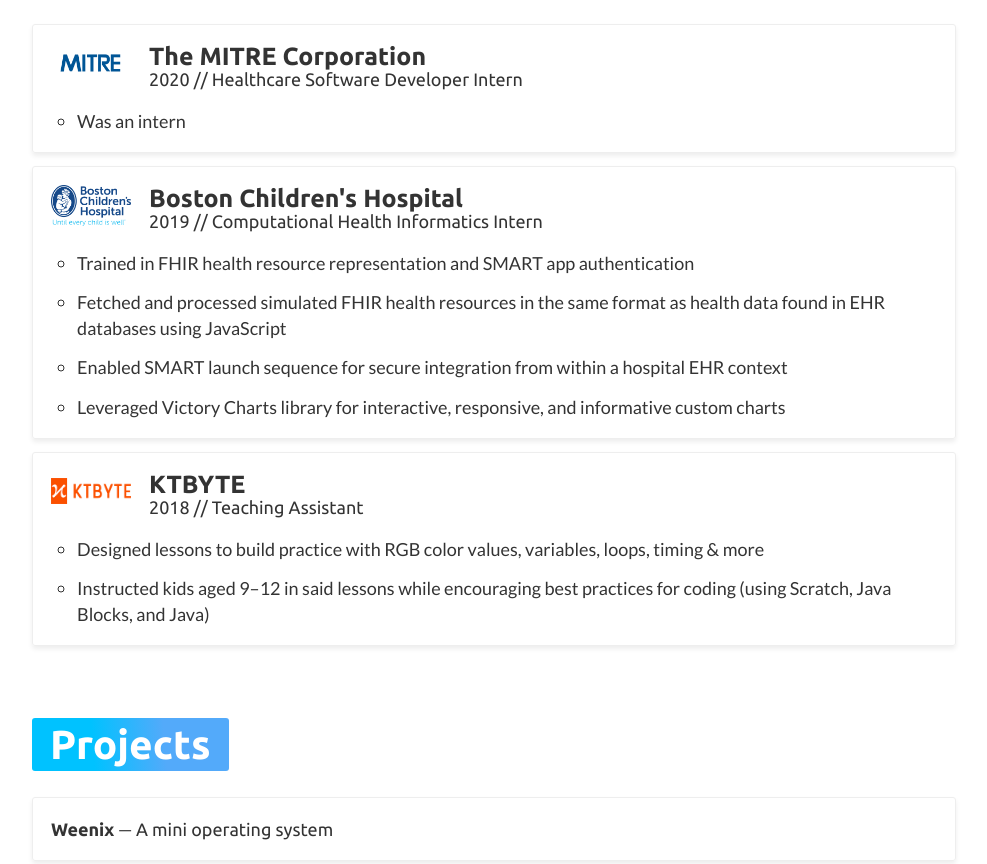
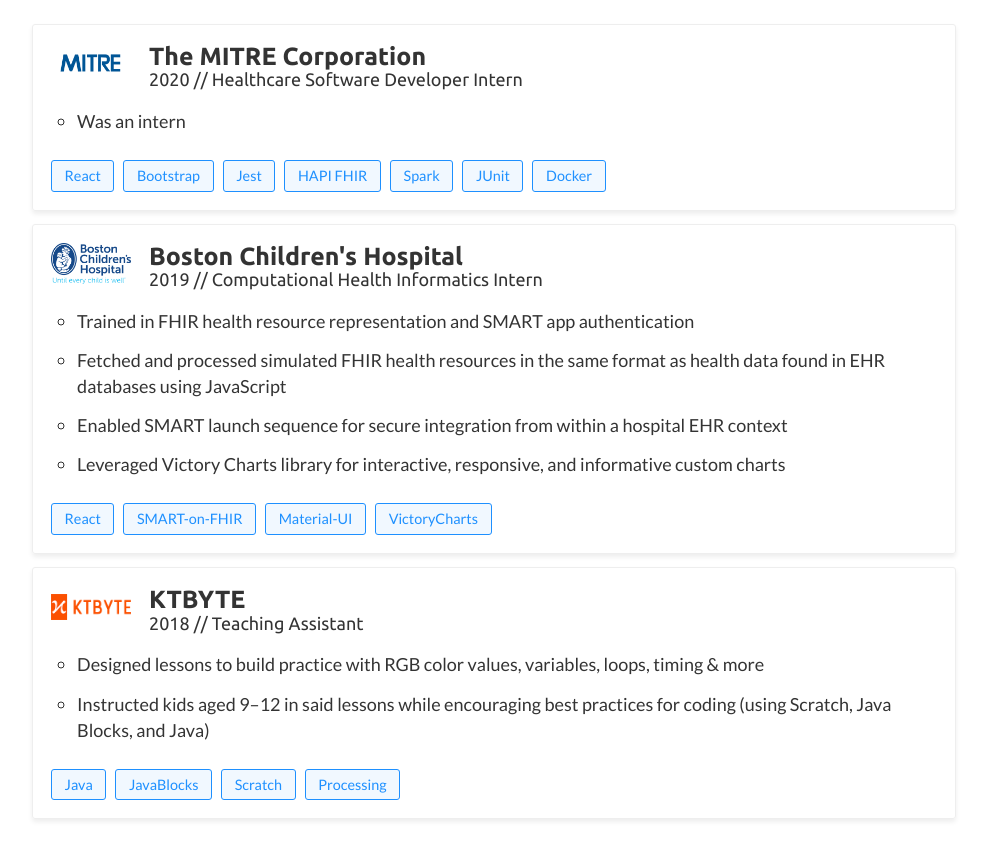
Before and after one commit to jason-crowley/jason-crowley.github.io, a Gatsby site: page / in a window 1280 px wide. Shown: the part 1085-1949 px from the top of the page, without its empty margins (146-1133 px from the left). Built offline with nearby package versions, Linux system fonts and the light colour scheme; Gatsby itself is replaced by a stand-in of ours.

Commit message:
Add tech lists to Projects and Experience

```diff
--- a/src/components/ExperienceCard.js
+++ b/src/components/ExperienceCard.js
@@ -2,6 +2,7 @@ import React from "react"
 import styled from "styled-components"
 
 import * as Card from "./Card"
+import Tech from "./Tech"
 
 const Logo = styled.div`
   margin-right: 1rem;
@@ -22,7 +23,7 @@ const ExperienceHeader = styled(Card.Header)`
   align-items: center;
 `
 
-const ExperienceCard = ({ logo, company, position, children }) => (
+const ExperienceCard = ({ logo, company, position, tech, children }) => (
   <Card.Body as="li">
     <ExperienceHeader>
       <Logo>{logo}</Logo>
@@ -31,7 +32,10 @@ const ExperienceCard = ({ logo, company, position, children }) => (
         <Position>{position}</Position>
       </div>
     </ExperienceHeader>
-    <Card.Content>{children}</Card.Content>
+    <Card.Content>
+      {children}
+      <Tech tech={tech} />
+    </Card.Content>
   </Card.Body>
 )
 
--- a/src/components/ProjectCard.js
+++ b/src/components/ProjectCard.js
@@ -2,6 +2,7 @@ import React, { useState } from "react"
 import styled from "styled-components"
 
 import * as Card from "./Card"
+import Tech from "./Tech"
 
 const Title = styled.h3`
   display: inline-block;
@@ -15,7 +16,7 @@ const Description = styled.h4`
   font-weight: normal;
 `
 
-const ProjectCard = ({ title, description, link, children }) => {
+const ProjectCard = ({ title, description, link, tech, children }) => {
   const [expanded, setExpanded] = useState(false)
   return (
     <Card.Body as="li" onClick={() => setExpanded(expanded => !expanded)}>
@@ -30,6 +31,7 @@ const ProjectCard = ({ title, description, link, children }) => {
             </a>
           )}
           {children}
+          <Tech tech={tech} />
         </Card.Content>
       </Card.Collapse>
     </Card.Body>
--- /dev/null
+++ b/src/components/Tech.js
@@ -0,0 +1,30 @@
+import React from "react"
+import styled from "styled-components"
+
+const TechList = styled.ul`
+  display: flex;
+  flex-wrap: wrap;
+  margin: 0;
+  margin-top: -0.3rem;
+  list-style-type: none;
+`
+
+const TechItem = styled.li`
+  font-size: 0.8rem;
+  margin: 0.3rem 0.5rem 0 0;
+  padding: 0.1rem 0.7rem;
+  background-color: #f1f8ff;
+  color: dodgerblue;
+  border: 0.5px solid dodgerblue;
+  border-radius: 3px;
+`
+
+const Tech = ({ tech }) => (
+  <TechList>
+    {React.Children.map(tech, item => (
+      <TechItem>{item}</TechItem>
+    ))}
+  </TechList>
+)
+
+export default Tech
--- a/src/sections/Experience.js
+++ b/src/sections/Experience.js
@@ -17,6 +17,15 @@ const Experience = () => (
         logo={<MITRELogo />}
         company="The MITRE Corporation"
         position="2020 // Healthcare Software Developer Intern"
+        tech={[
+          "React",
+          "Bootstrap",
+          "Jest",
+          "HAPI FHIR",
+          "Spark",
+          "JUnit",
+          "Docker",
+        ]}
       >
         <ul>
           <li>Was an intern</li>
@@ -26,6 +35,7 @@ const Experience = () => (
         logo={<BCHLogo />}
         company="Boston Children's Hospital"
         position="2019 // Computational Health Informatics Intern"
+        tech={["React", "SMART-on-FHIR", "Material-UI", "VictoryCharts"]}
       >
         <ul>
           <li>
@@ -50,6 +60,7 @@ const Experience = () => (
         logo={<KTBYTELogo />}
         company="KTBYTE"
         position="2018 // Teaching Assistant"
+        tech={["Java", "JavaBlocks", "Scratch", "Processing"]}
       >
         <ul>
           <li>
--- a/src/sections/Projects.js
+++ b/src/sections/Projects.js
@@ -17,6 +17,7 @@ const Projects = () => (
         title="Weenix"
         description="A mini operating system"
         link="https://github.com/brown-cs1690/handout/wiki"
+        tech={["C", "Makefile"]}
       >
         <p>OS Project</p>
         <Weenix />
@@ -25,6 +26,7 @@ const Projects = () => (
         title="SMART Patient Data Analytics"
         description="A patient analytics dashboard for practioners"
         link="https://github.com/jason-crowley/smart-patient-data"
+        tech={["React", "SMART-on-FHIR", "Material-UI", "VictoryCharts"]}
       >
         <p>
           A SMART on FHIR app that allows doctors to view analytics for
@@ -35,6 +37,7 @@ const Projects = () => (
       <ProjectCard
         title="StormRouter"
         description="A weather-aware road trip planner"
+        tech={["Spark", "jQuery", "Mapbox", "JUnit"]}
       >
         <p>
           A Java application designed to help travelers plan a road trip around
@@ -46,6 +49,7 @@ const Projects = () => (
         title="HappyLog"
         description="A simple and colorful mood calendar"
         link="https://github.com/ArYalavarti/HappyLog"
+        tech={["React", "Express", "MongoDB"]}
       >
         <p>
           A mental health web app to track and provide analytics for
@@ -55,6 +59,7 @@ const Projects = () => (
       <ProjectCard
         title="Portfolio Website"
         description="The blazing fast website you're on right now!"
+        tech={["React", "Gatsby", "styled-components"]}
       >
         <p>
           This website was built from the ground up using a React framework
```
